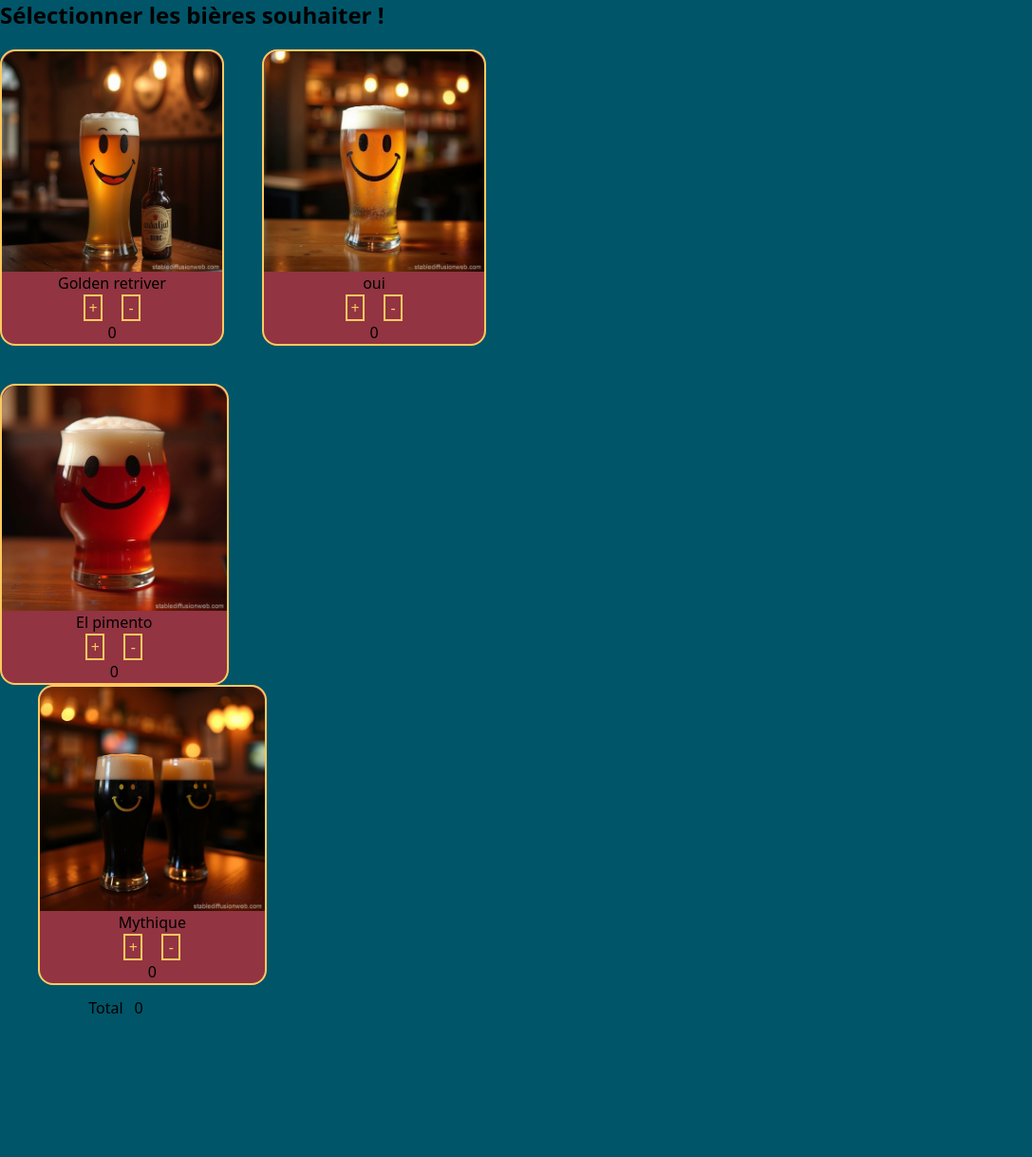
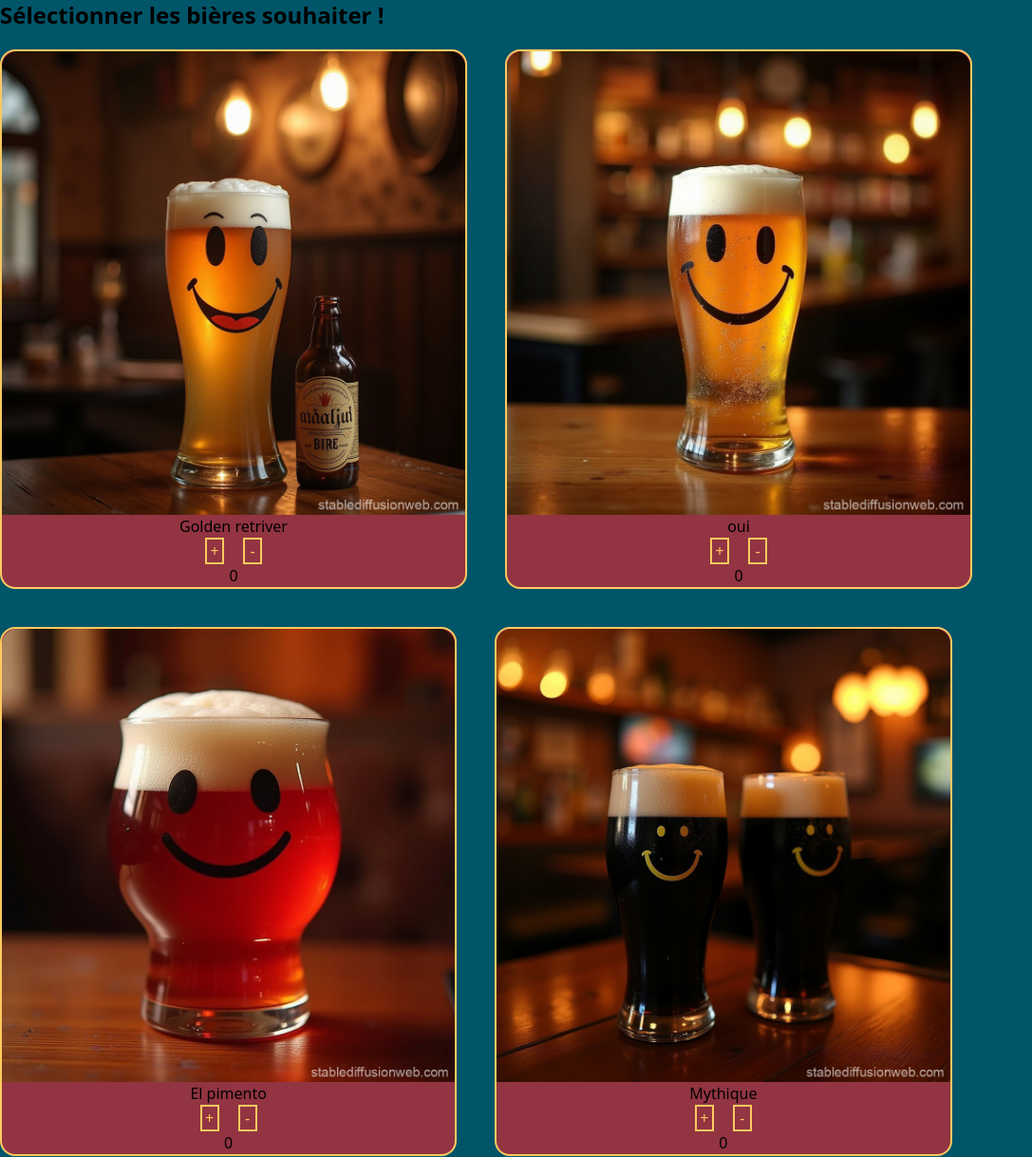
Before and after one commit to AzazelXVV/WebsiteTest, a plain HTML site: page index.html in a window 1280 px wide. Shown: the top 1218 px of the page at 95% size, without its empty margins (0-1087 px from the left). Before the commit the page ends 1085 px from the top, so only its background shows below. Drawn offline with Linux system fonts and the light colour scheme.

Commit message:
qskdjlhfqsdjkf

```diff
--- a/index.html
+++ b/index.html
@@ -12,7 +12,7 @@
         <h1 class="text-2xl font-bold">Sélectionner les bières souhaiter !</h1>
     </div>
 
-    <div class="inline-flex w-[40%]">
+    <div class="inline-flex w-[80%]">
         <div class="border-2 rounded-2xl border-csb_yellow bg-csb_bordeaux">
             <img src="biereRigole.jpg" alt="" width="100%" height="30%" class="rounded-t-2xl">
             <h1 class="flex justify-center">Golden retriver</h1>
@@ -40,7 +40,7 @@
 
     </div>
 
-    <div class="flex flex-wrap w-[40%] mt-10 ">
+    <div class="flex flex-wrap w-[80%] mt-10 ">
         <div class="border-2 rounded-2xl border-csb_yellow float-left w-[47%] bg-csb_bordeaux">
             <img src="biereRouge.jpg" alt="" width="100%" height="30%" class="rounded-t-2xl">
             <h1 class="flex justify-center">El pimento</h1>
```
Also changed, not shown: src/output.css.
